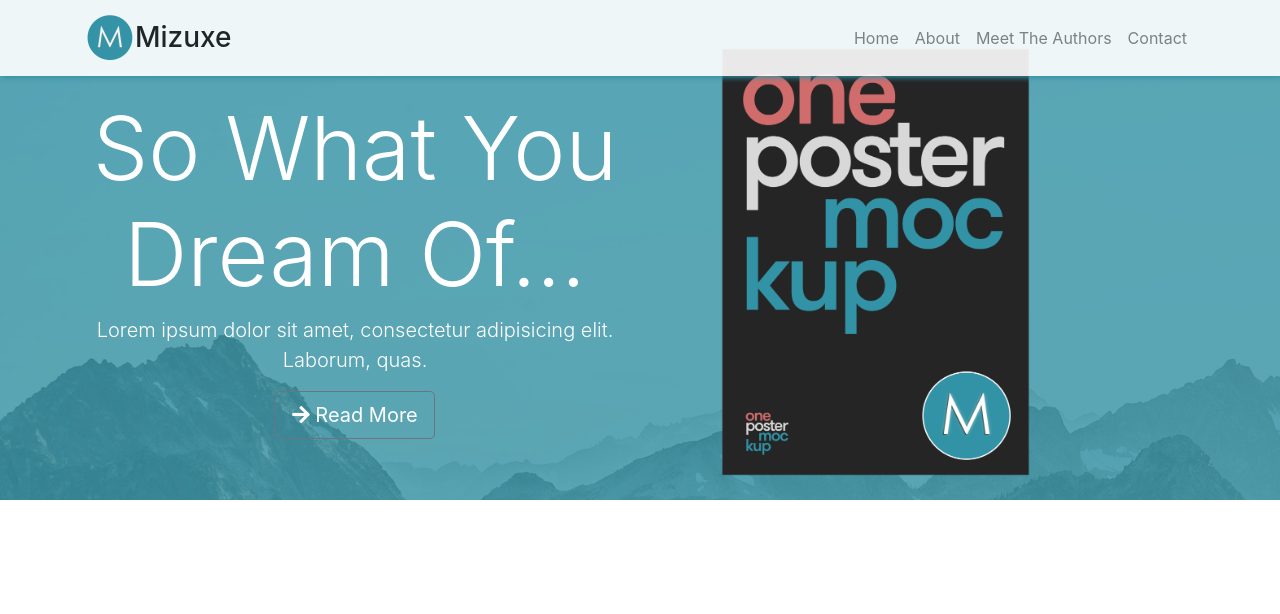
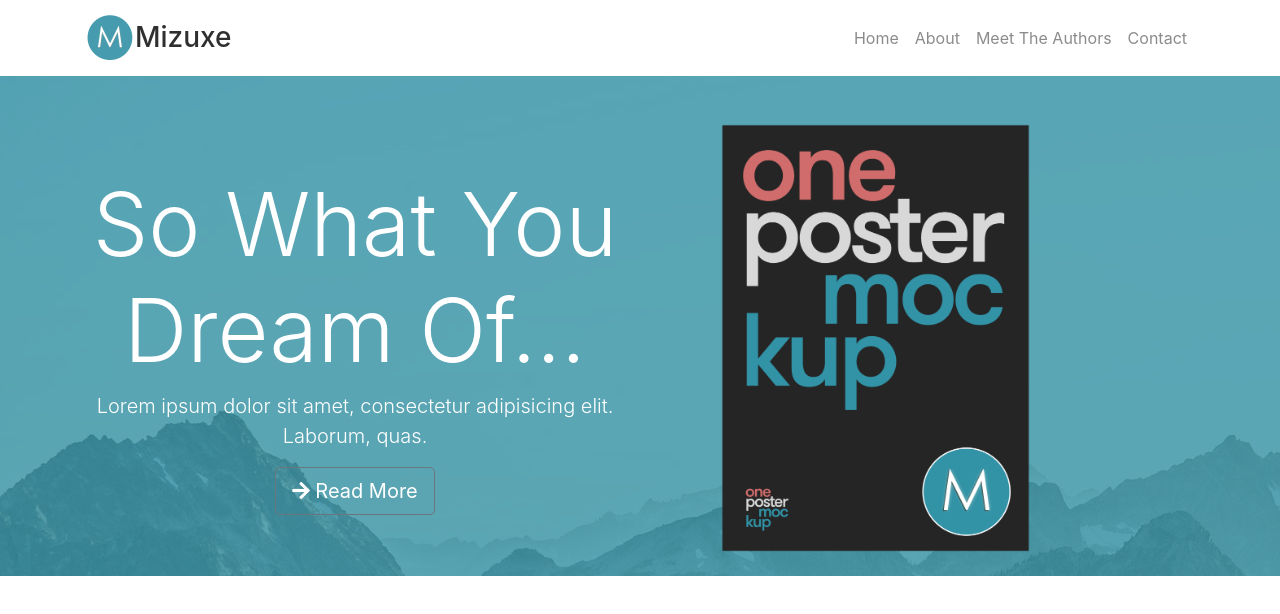
Before and after one commit to nguyentung095/nguyentung095.github.io, a plain HTML site: page index.html in a window 1280 px wide. Drawn offline with nearby package versions, Linux system fonts and the light colour scheme.

Commit message:
thay doi

```diff
--- a/index.html
+++ b/index.html
@@ -9,7 +9,7 @@
 	<!-- #FONT AWESOME -->
 	<link rel="stylesheet" href="https://use.fontawesome.com/releases/v5.5.0/css/all.css" integrity="sha384-B4dIYHKNBt8Bc12p+WXckhzcICo0wtJAoU8YZTY5qE0Id1GSseTk6S+L3BlXeVIU" crossorigin="anonymous">
 <body>
-	<nav class="navbar navbar-expand-md navbar-light fixed-top">
+	<nav class="navbar navbar-expand-md navbar-light ">
     <div class="container">
       <a href="index.html" class="navbar-brand">
         <img src="img/mlogo.png" width="50" height="50" alt=""><h3 class="d-inline align-middle">Mizuxe</h3>
@@ -36,7 +36,7 @@
 <!--  end header -->
 
 	<!-- SHOWCASE -->
-	<section id="showcase" class="">
+	<section id="showcase">
     <div class="primary-overlay text-white">
       <div class="container">
         <div class="row">
```
Also changed, not shown: 01.css (line endings or trailing spaces).
